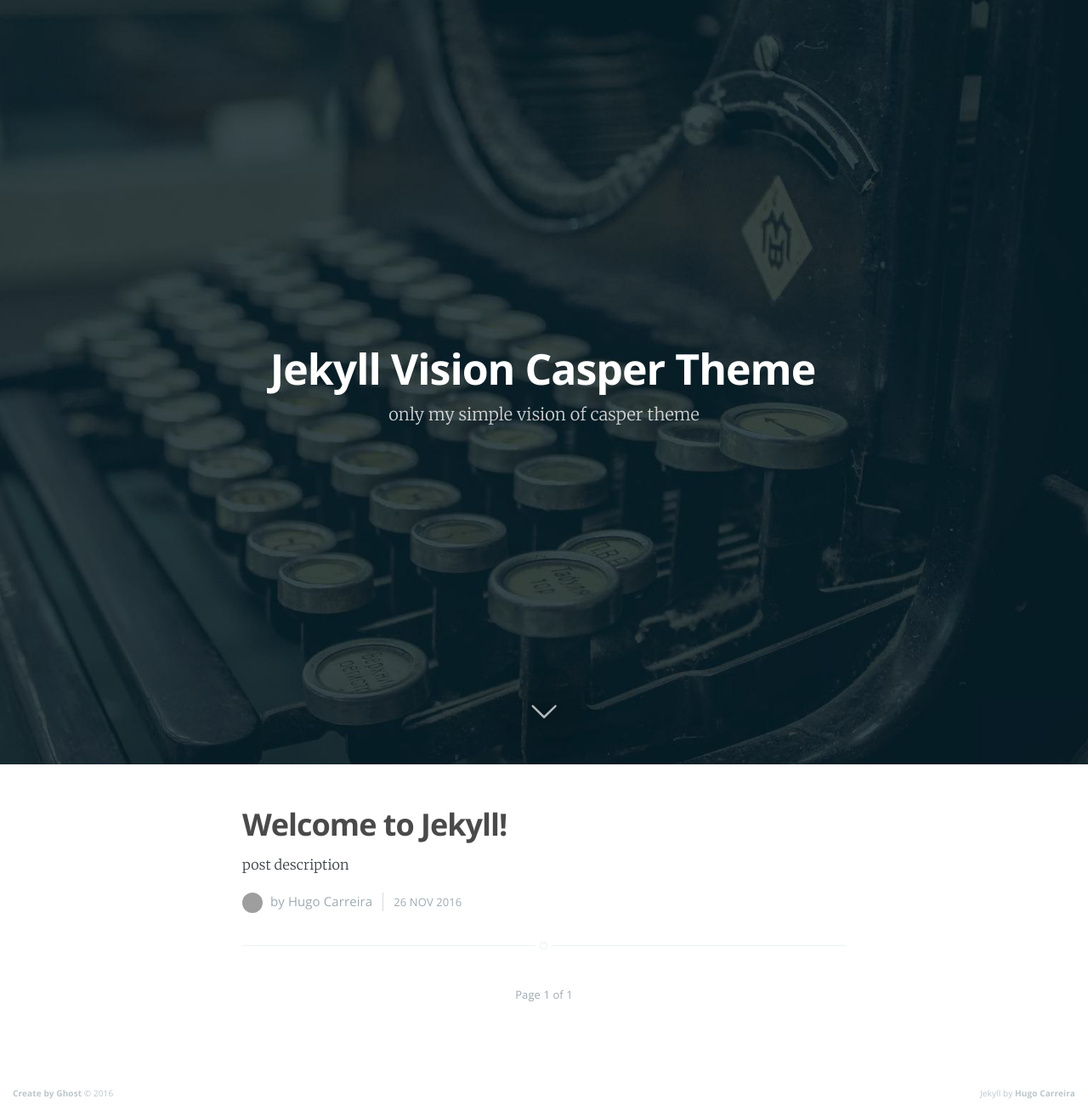
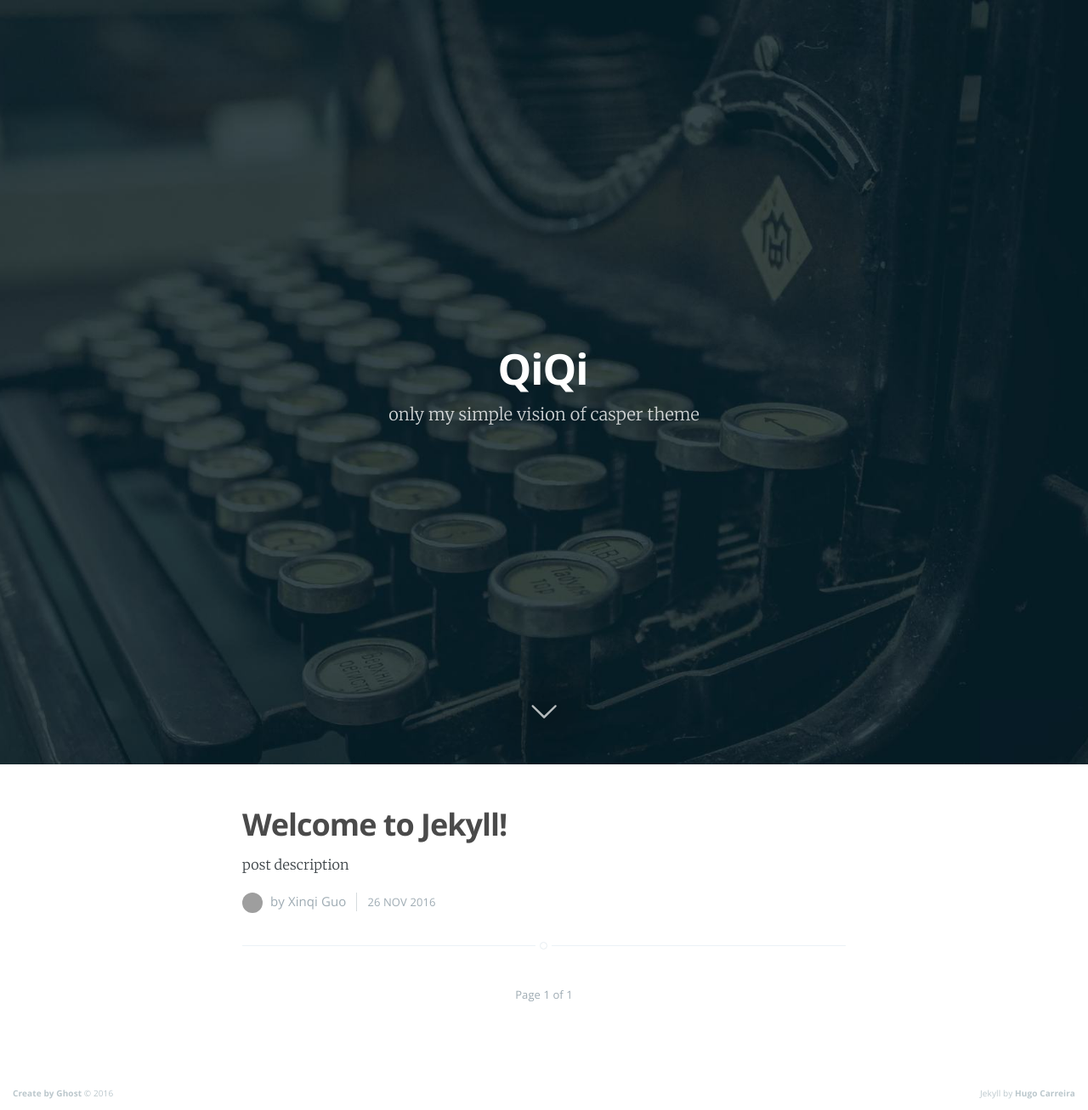
Before and after one commit to JunkCat77/Resume.io, a Jekyll site: the page built from index.html, in a window 1280 px wide. Shown: the whole page at 85% size. Built offline with Jekyll 4.4.1, drawn with Linux system fonts in a browser that asks for light colours; nearby versions of some CDN libraries; the list of posts is cut into pages by our own code; grey boxes are pictures that could not be loaded.

Commit message:
部分个性化

```diff
--- a/_config.yml
+++ b/_config.yml
@@ -1,10 +1,10 @@
-title: Jekyll Vision Casper Theme
-email: hugo.colombo23@gmail.com
+title: QiQi
+email: xinqi35@163.com
 author:
   picture: http://site.hugocarreira.me/assets/img/compressed/hugo.jpg #URL FORMAT
-  name: Hugo Carreira
-  location: Rio de Janeiro - Brazil
-  description: "19 years old, studying computer science"
+  name: Xinqi Guo
+  location: xian, China
+  description: "26 years old, studying computer science"
 description: only my simple vision of casper theme
 baseurl: "/"
 url: https://hugocarreira.github.io/jekyll-vision-casper-theme
```
